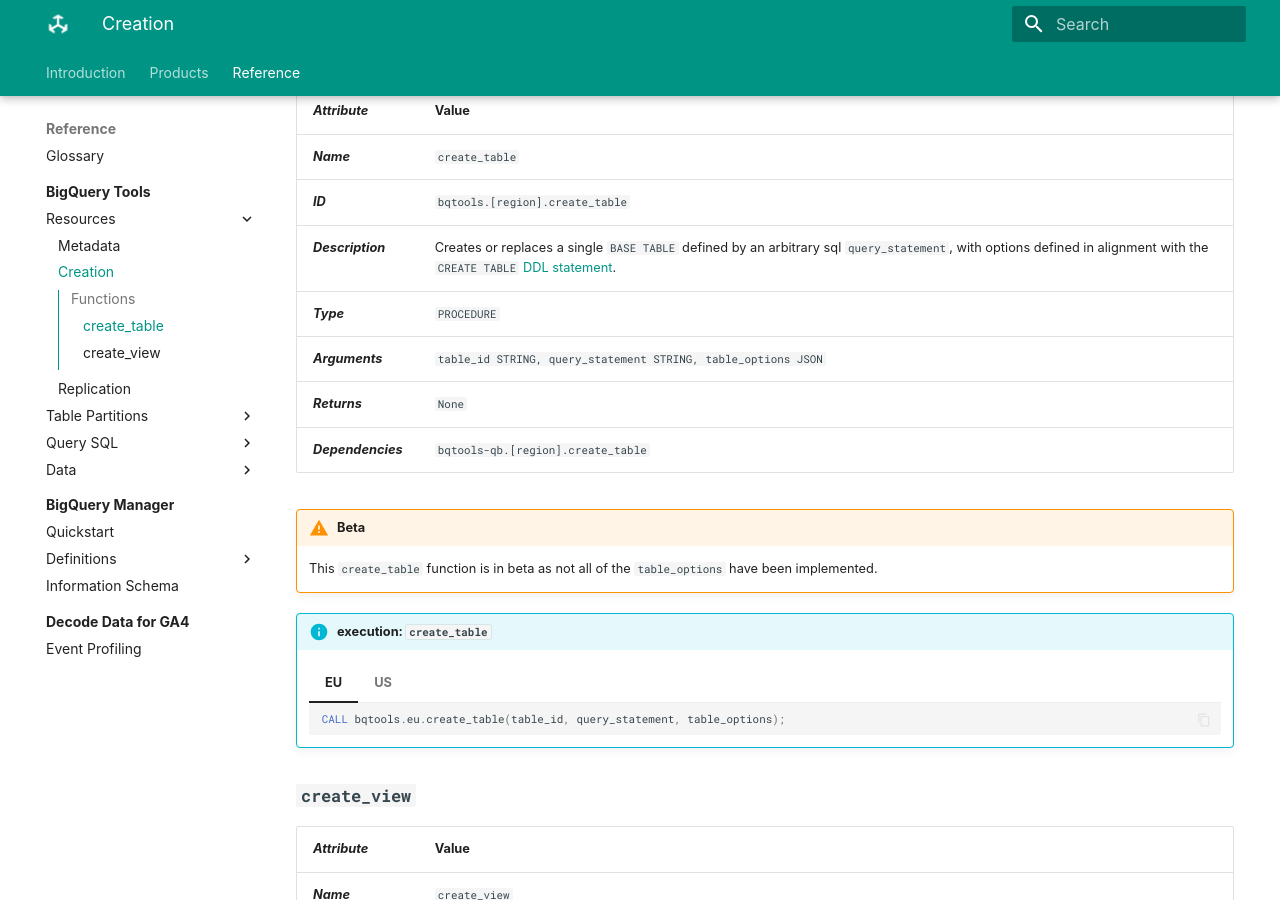
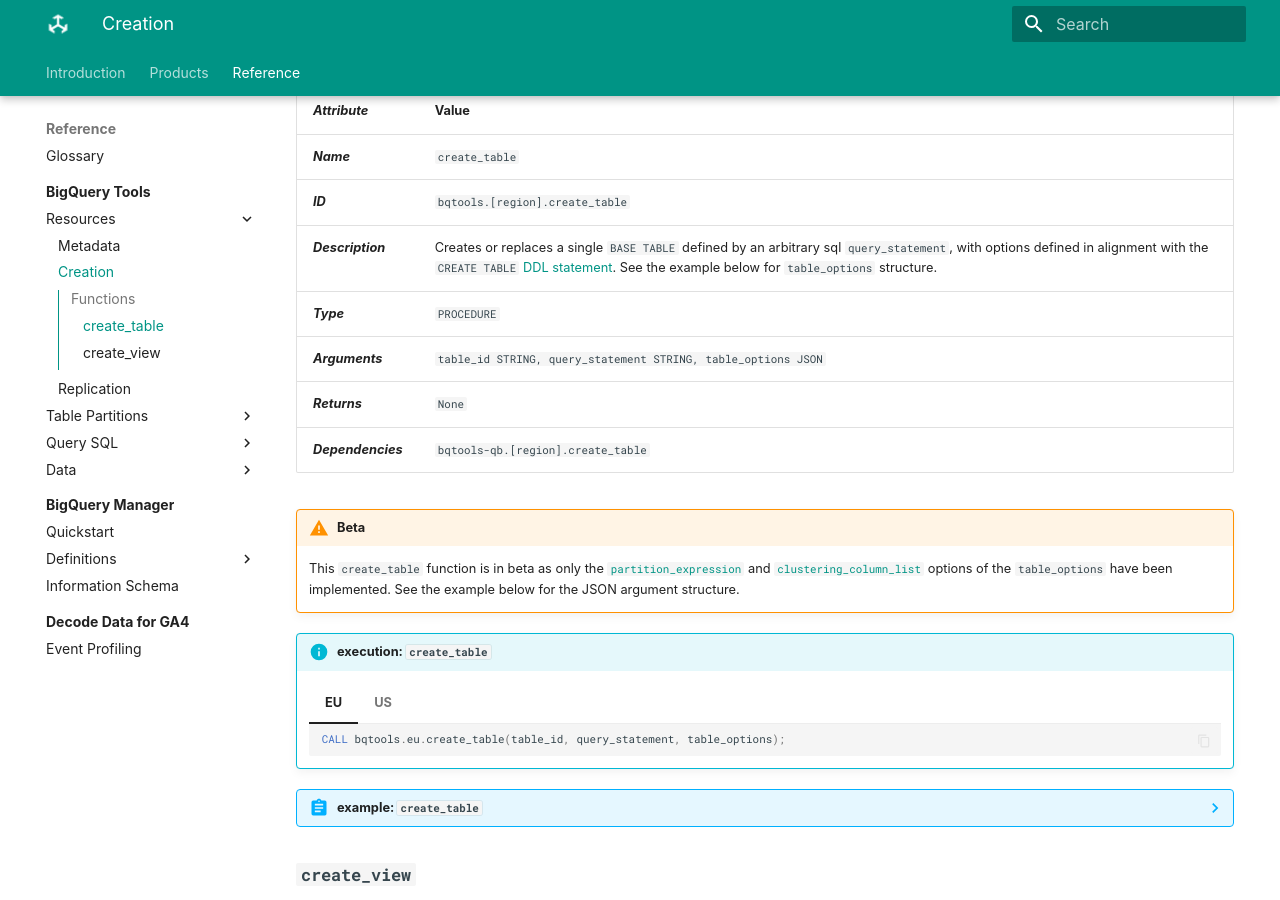
Before and after one commit to transformationflow/transformationflow.github.io, an MkDocs documentation site: the page built from docs/reference/bqtools/creation.md, in a window 1280 px wide and 900 px high, scrolled down 343 px. Built offline with MkDocs 1.6.1 and Material for MkDocs 9.7.7, drawn with Linux system fonts in a browser that asks for light colours; some web fonts are replaced.

Commit message:
updated create_table

````diff
--- a/docs/reference/bqtools/creation.md
+++ b/docs/reference/bqtools/creation.md
@@ -6,14 +6,14 @@
 --- | ---
 _**Name**_ | `create_table`
 _**ID**_ | `bqtools.[region].create_table`
-_**Description**_ | Creates or replaces a single `BASE TABLE` defined by an arbitrary sql `query_statement`, with options defined in alignment with the `CREATE TABLE` [DDL statement](https://cloud.google.com/bigquery/docs/reference/standard-sql/data-definition-language#create_table_statement).
+_**Description**_ | Creates or replaces a single `BASE TABLE` defined by an arbitrary sql `query_statement`, with options defined in alignment with the `CREATE TABLE` [DDL statement](https://cloud.google.com/bigquery/docs/reference/standard-sql/data-definition-language#create_table_statement). See the example below for `table_options` structure.
 _**Type**_ | `PROCEDURE`
 _**Arguments**_ | `table_id STRING, query_statement STRING, table_options JSON`
 _**Returns**_ | `None`
 _**Dependencies**_ | `bqtools-qb.[region].create_table`
 
 !!! warning "Beta"
-    This `create_table` function is in beta as not all of the `table_options` have been implemented.
+    This `create_table` function is in beta as only the [`partition_expression`](https://cloud.google.com/bigquery/docs/reference/standard-sql/data-definition-language#partition_expression) and [`clustering_column_list`](https://cloud.google.com/bigquery/docs/reference/standard-sql/data-definition-language#clustering_column_list) options of the `table_options` have been implemented. See the example below for the JSON argument structure.
 
 !!! info "execution: `create_table`"
     === "EU"
@@ -24,6 +24,25 @@
     === "US"
         ```sql
         CALL bqtools.us.create_table(table_id, query_statement, table_options);
+        ```
+
+??? abstract "example: `create_table`"
+    === "Partitioned and Clustered Table"
+        ```sql
+        DECLARE table_id, query_statement STRING;
+        DECLARE table_options JSON;
+
+        SET table_id = 'project_id.dataset_name.destination_table_name';
+        SET query_statement = 'SELECT * FROM `project_id.dataset_name.source_table_name`';
+
+        SET table_options = JSON """
+        {
+         "partition_expression": "DATE(_PARTITIONTIME)",
+         "clustering_column_list": "column_a, column_b"
+        }
+        """;
+
+        CALL bqtools.[region].create_table(table_id, query_statement, table_options);
         ```
 
 ## **`create_view`**
````
